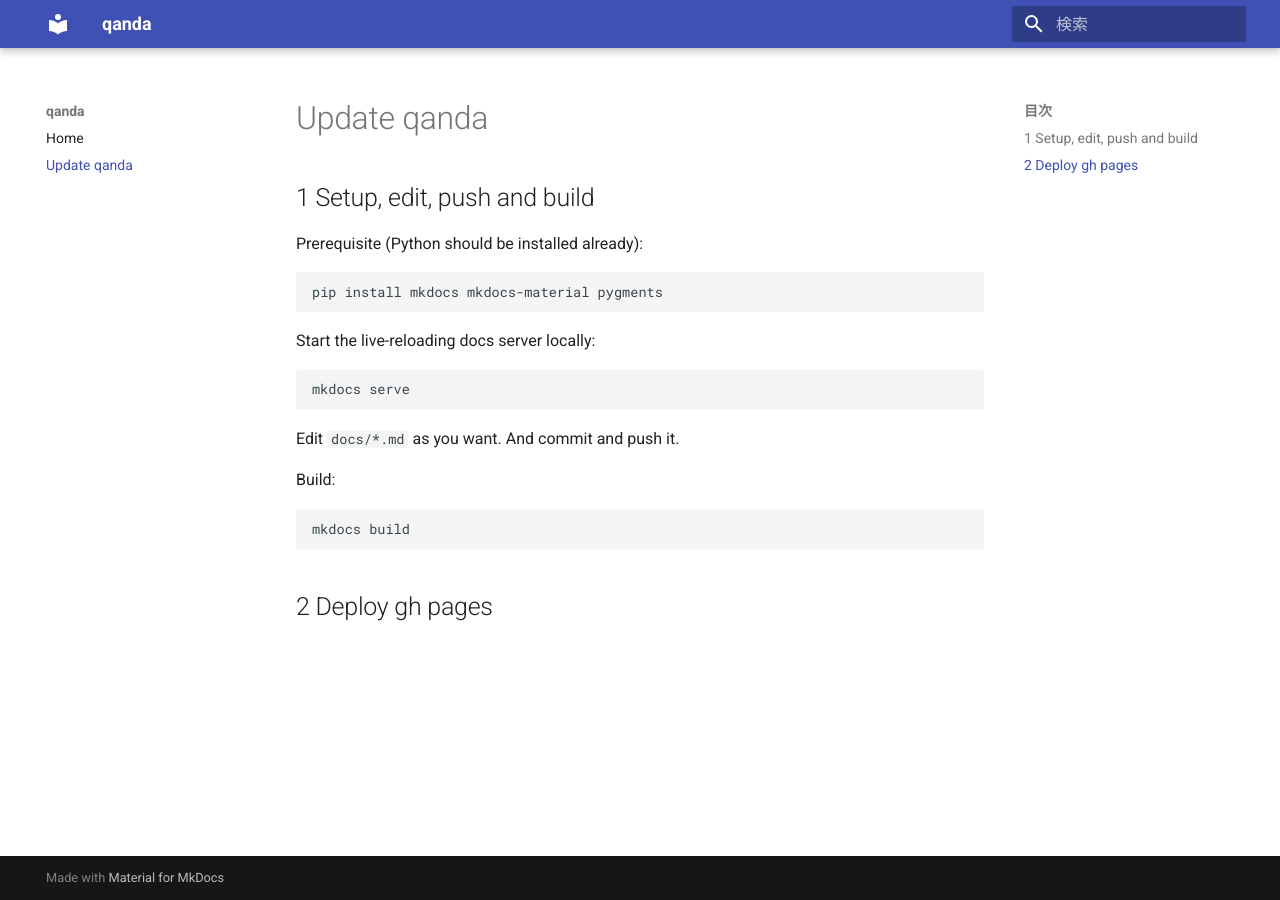
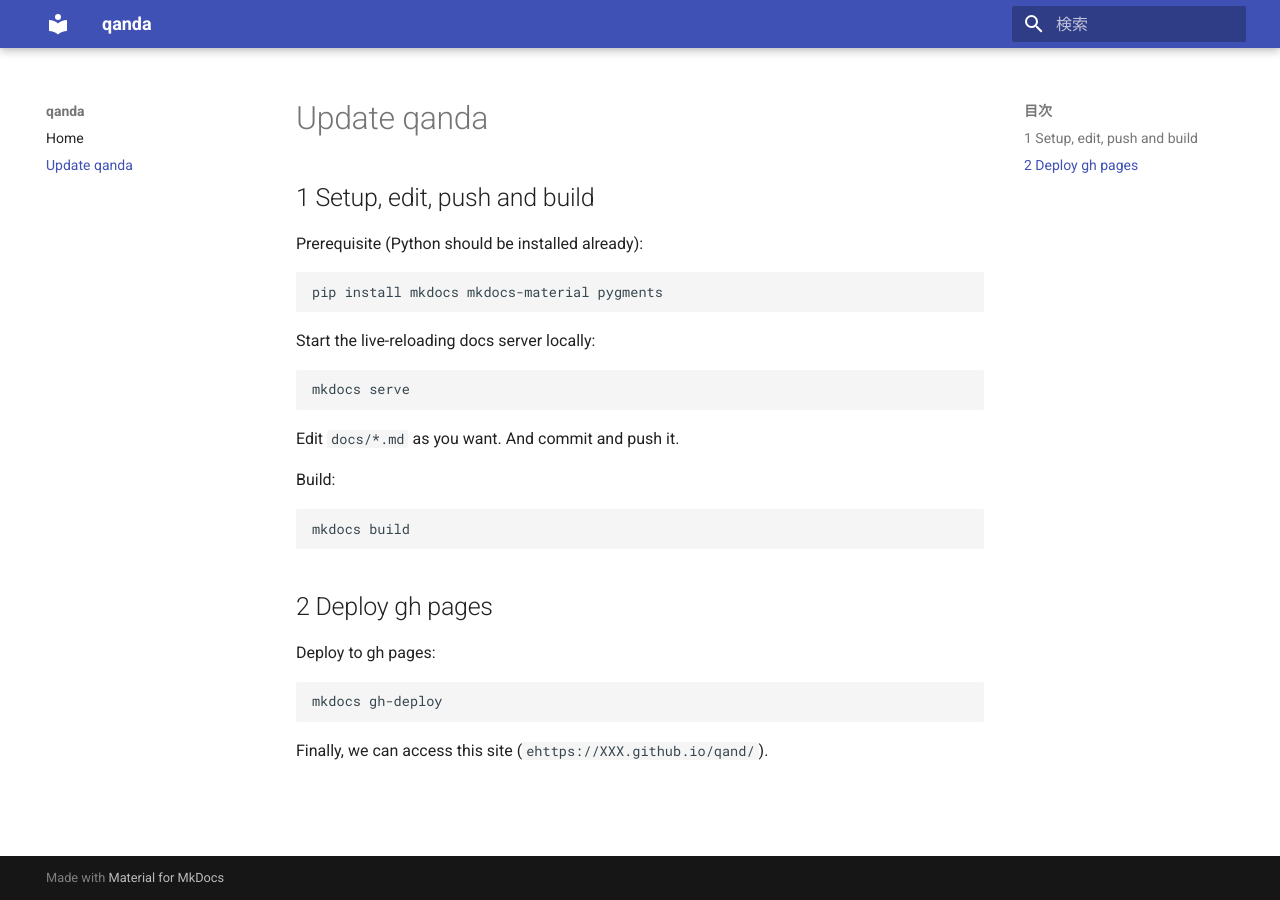
Before and after one commit to ambi/qanda, an MkDocs documentation site: the page built from docs/qanda.md, in a window 1280 px wide. Built offline with MkDocs 1.6.1 and Material for MkDocs 9.7.7, drawn with Linux system fonts in a browser that asks for light colours.

Commit message:
add description about deploying gh pages

````diff
--- a/docs/qanda.md
+++ b/docs/qanda.md
@@ -20,3 +20,10 @@ mkdocs build
 ```
 
 ## 2 Deploy gh pages
+
+Deploy to gh pages:
+```
+mkdocs gh-deploy
+```
+
+Finally, we can access this site (`ehttps://XXX.github.io/qand/`).
````
